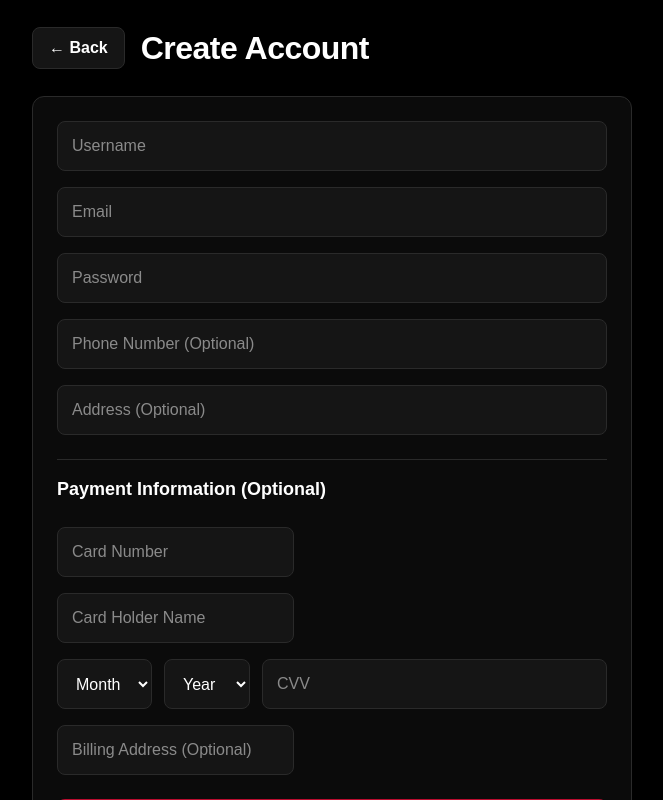
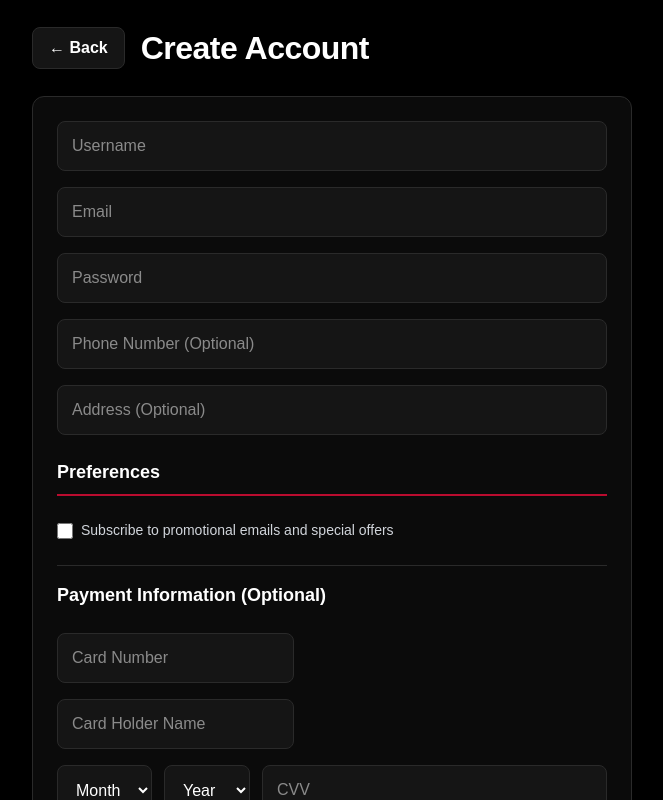
Before and after one commit to Ciandk03/Ebooking-System, a Next.js app: page /Registration in a window 1280 px wide. Shown: the top 800 px of the page, without its empty margins (308-971 px from the left). Built offline with nearby package versions, Linux system fonts and the light colour scheme.

Commit message:
Preferences in Registration

```diff
--- a/src/app/Registration/page.tsx
+++ b/src/app/Registration/page.tsx
@@ -87,20 +87,40 @@ const styles: Record<string, React.CSSProperties> = {
   success: {
     color: "#22c55e",
   },
+  sectionTitle: {
+    fontSize: 18,
+    fontWeight: 700,
+    color: UGA.white,
+    borderBottom: `2px solid ${UGA.red}`,
+    paddingBottom: 8,
+    marginTop: 8,
+  },
+  checkboxContainer: {
+    display: "flex",
+    alignItems: "center",
+    gap: 8,
+    marginTop: 8,
+  },
+  checkbox: {
+    width: 16,
+    height: 16,
+    accentColor: UGA.red,
+  },
+  checkboxLabel: {
+    fontSize: 14,
+    color: UGA.gray,
+  },
 };
 
 export default function RegistrationPage() {
-
   const params = useParams();
   const router = useRouter();
-
 
   const [username, setUsername] = useState("");
   const [email, setEmail] = useState("");
   const [password, setPassword] = useState("");
   const [phone, setPhone] = useState("");
   const [address, setAddress] = useState("");
-
 
   const [cardNumber, setCardNumber] = useState("");
   const [cardHolderName, setCardHolderName] = useState("");
@@ -109,6 +129,7 @@ export default function RegistrationPage() {
   const [cvv, setCvv] = useState("");
   const [billingAddress, setBillingAddress] = useState("");
 
+  const [subscribeToPromotions, setSubscribeToPromotions] = useState(false);
 
   const [loading, setLoading] = useState(false);
   const [error, setError] = useState("");
@@ -124,7 +145,6 @@ export default function RegistrationPage() {
       return;
     }
 
-
     if (cardNumber && !validateCardNumber(cardNumber)) {
       setError("Please enter a valid card number.");
       return;
@@ -132,7 +152,6 @@ export default function RegistrationPage() {
 
     setLoading(true);
     try {
-
       let paymentCardData = null;
       if (cardNumber && cardHolderName && expiryMonth && expiryYear && cvv) {
         paymentCardData = {
@@ -145,7 +164,6 @@ export default function RegistrationPage() {
         };
       }
 
-
       const userData = {
         name: username,
         email,
@@ -153,10 +171,10 @@ export default function RegistrationPage() {
         phone: phone || undefined,
         address: address || undefined,
         payment: paymentCardData,
+        subscribeToPromotions,
       };
 
       console.log('Registration: Submitting user data:', { ...userData, password: '[ENCRYPTED]' });
-
 
       const response = await fetch('/api/users', {
         method: 'POST',
@@ -184,7 +202,7 @@ export default function RegistrationPage() {
       setExpiryYear("");
       setCvv("");
       setBillingAddress("");
-
+      setSubscribeToPromotions(false);
 
       setTimeout(() => {
         router.push("/");
@@ -248,7 +266,22 @@ export default function RegistrationPage() {
             onChange={(e) => setAddress(e.target.value)}
           />
 
+          {/* Promo section */}
+          <h3 style={styles.sectionTitle}>Preferences</h3>
+          <div style={styles.checkboxContainer}>
+            <input
+              id="promotions"
+              type="checkbox"
+              style={styles.checkbox}
+              checked={subscribeToPromotions}
+              onChange={(e) => setSubscribeToPromotions(e.target.checked)}
+            />
+            <label htmlFor="promotions" style={styles.checkboxLabel}>
+              Subscribe to promotional emails and special offers
+            </label>
+          </div>
 
+          {/* Payment section */}
           <div style={{ borderTop: `1px solid ${UGA.border}`, paddingTop: 16, marginTop: 8 }}>
             <h3 style={{ color: UGA.white, marginBottom: 16, fontSize: 18, fontWeight: 600 }}>
               Payment Information (Optional)
```
